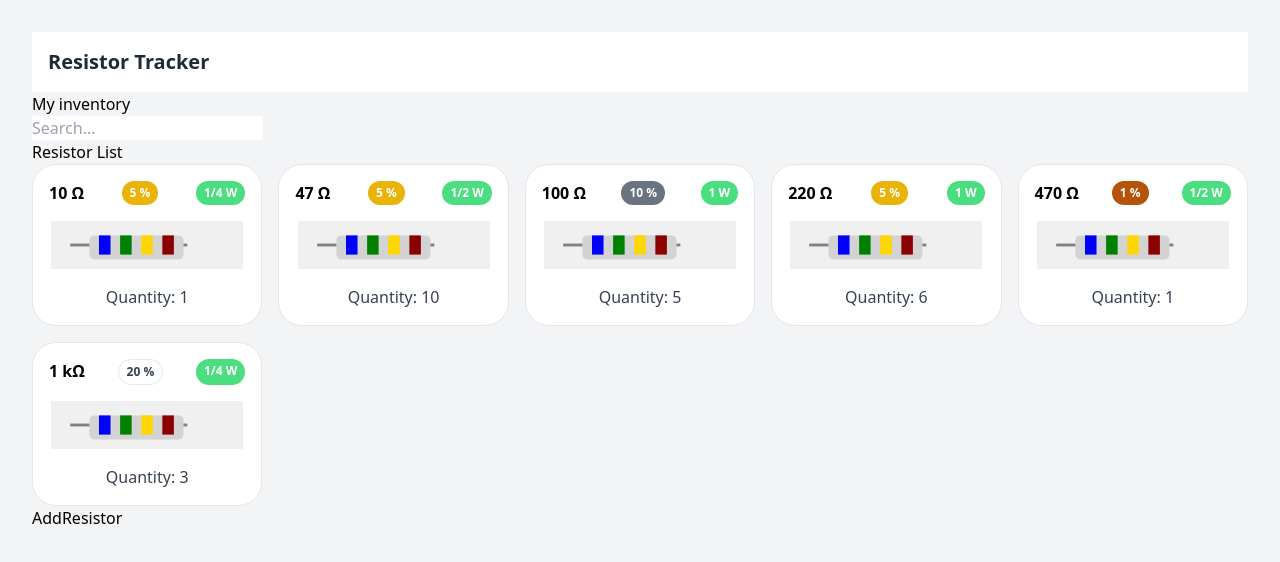
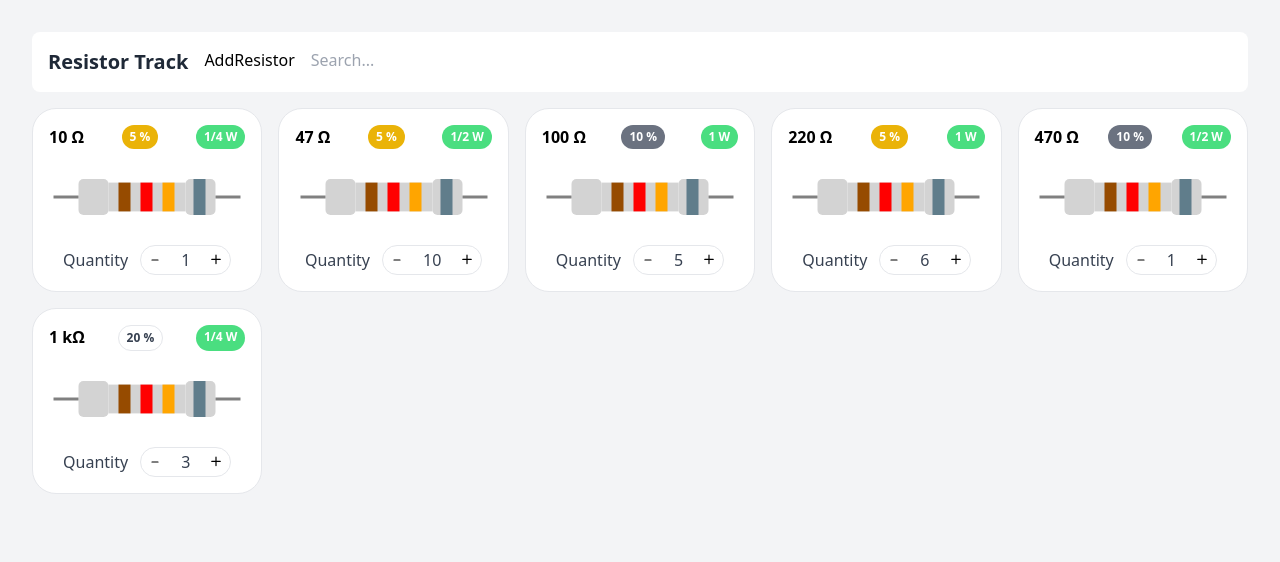
Before and after one commit to jhordyess/resistor-tracker, a React app: page / in a window 1280 px wide. Shown: the top 562 px of the page. Built offline with nearby package versions, Linux system fonts and the light colour scheme.

Commit message:
Updated Resistor List as Grid 🔥 Updated for compatibility with 4 band resistor Resistor image in svg updated Added add-subtract quantity functionality

```diff
--- a/src/components/ResistorImage.tsx
+++ b/src/components/ResistorImage.tsx
@@ -1,81 +1,173 @@
 import * as React from "react";
+import colors from "@utils/resistorColors";
+import { Resistor } from "@utils/types";
 
-const Resistor = ({ value, width = 192, height = 80, powerRating = 0 }) => {
-  const xPadding = 10;
-  const terminalLength = 10;
-  const bandWidth = 6;
+const Resistor = ({
+  value = ["1", "2", "3", "10"],
+  width = 192,
+  height = 80,
+  powerRating = 0.5,
+}: {
+  value?: string[];
+  width?: number;
+  height?: number;
+  powerRating?: Resistor["powerRating"];
+}) => {
+  const power2Width = Math.abs(powerRating - 1) * 5;
+  const power2Height = 1 / powerRating;
 
-  const sepXBand = 5;
-  const resistorWidth = 4 * (bandWidth + sepXBand) + sepXBand;
+  const xPadding = 0 + power2Width;
+  const yPadding = 20 + power2Height;
 
-  const firstBand = xPadding + terminalLength + sepXBand;
-  const secondBand = firstBand + bandWidth + sepXBand;
-  const thirdBand = secondBand + bandWidth + sepXBand;
-  const fourthBand = thirdBand + bandWidth + sepXBand;
+  const terminalLength = 25;
+
+  const blockWidth = 30;
+  const blockHeight = height - 2 * yPadding;
+
+  const factor = blockHeight / 5;
+
+  const bandWidth = 12;
+  const bandHeight = blockHeight - factor;
+  const sepXBand = 10;
+
+  const block1 = {
+    x: xPadding + terminalLength,
+    width: blockWidth,
+    y: yPadding,
+    height: blockHeight,
+  };
+
+  const resistor = {
+    x: block1.x + blockWidth,
+    width: width - 2 * xPadding - 2 * terminalLength - 2 * blockWidth,
+    y: block1.y + factor / 2,
+    height: bandHeight,
+  };
+
+  const block2 = {
+    x: resistor.x + resistor.width,
+    width: blockWidth,
+    y: block1.y,
+    height: blockHeight,
+  };
+
+  const [terminal1, terminal2] = [
+    { x1: xPadding, x2: xPadding + terminalLength },
+    {
+      x1: width - xPadding,
+      x2: width - xPadding - terminalLength,
+    },
+  ];
+
+  const firstBand = {
+    x: resistor.x + sepXBand,
+    width: bandWidth,
+    y: resistor.y,
+    height: resistor.height,
+    fill: colors.color1.find((color) => color.value === value[0]).hexColor,
+  };
+
+  const secondBand = {
+    x: firstBand.x + bandWidth + sepXBand,
+    width: bandWidth,
+    y: resistor.y,
+    height: resistor.height,
+    fill: colors.color2.find((color) => color.value === value[1]).hexColor,
+  };
+
+  const thirdBand = {
+    x: secondBand.x + bandWidth + sepXBand,
+    width: bandWidth,
+    y: resistor.y,
+    height: resistor.height,
+    fill: colors.multiply.find((color) => color.value === value[2]).hexColor,
+  };
+
+  const fourthBand = {
+    x: width - xPadding - terminalLength - sepXBand - bandWidth,
+    width: bandWidth,
+    y: block1.y,
+    height: block1.height,
+    fill: colors.tolerance.find((color) => color.value === value[3]).hexColor,
+  };
 
   return (
-    <svg
-      width={width}
-      height={height}
-      viewBox="0 0 200 50"
-      xmlns="http://www.w3.org/2000/svg"
-    >
-      <rect width="100%" height="100%" fill="#F0F0F0" />
-
+    <svg width={width} height={height} xmlns="http://www.w3.org/2000/svg">
+      {/* Blocks */}
       <rect
-        x={`${terminalLength + xPadding}%`}
-        y="30%"
-        width={`${resistorWidth}%`}
-        height="50%" // usado para power rating
+        x={block1.x}
+        width={block1.width}
+        y={block1.y}
+        height={block1.height}
+        rx="5"
+        ry="5"
+        fill="#D3D3D3"
+      />
+      <rect
+        x={block2.x}
+        width={block2.width}
+        y={block2.y}
+        height={block2.height}
         rx="5"
         ry="5"
         fill="#D3D3D3"
       />
 
+      {/* Resistor element */}
       <rect
-        x={`${firstBand}%`}
-        y="30%"
-        width={`${bandWidth}%`}
-        height="40%"
-        fill="#0000FF"
+        x={resistor.x}
+        width={resistor.width}
+        y={resistor.y}
+        height={resistor.height}
+        fill="#D3D3D3"
+      />
+
+      {/* 4 bands */}
+      <rect
+        x={firstBand.x}
+        width={firstBand.width}
+        y={firstBand.y}
+        height={firstBand.height}
+        fill={firstBand.fill}
       />
       <rect
-        x={`${secondBand}%`}
-        y="30%"
-        width={`${bandWidth}%`}
-        height="40%"
-        fill="#008000"
+        x={secondBand.x}
+        width={secondBand.width}
+        y={secondBand.y}
+        height={secondBand.height}
+        fill={secondBand.fill}
       />
       <rect
-        x={`${thirdBand}%`}
-        y="30%"
-        width={`${bandWidth}%`}
-        height="40%"
-        fill="#FFD700"
+        x={thirdBand.x}
+        width={thirdBand.width}
+        y={thirdBand.y}
+        height={thirdBand.height}
+        fill={thirdBand.fill}
       />
       <rect
-        x={`${fourthBand}%`}
-        y="30%"
-        width={`${bandWidth}%`}
-        height="40%"
-        fill="#8B0000"
+        x={fourthBand.x}
+        width={fourthBand.width}
+        y={fourthBand.y}
+        height={fourthBand.height}
+        fill={fourthBand.fill}
       />
 
+      {/* Terminals */}
       <line
-        x1={`${xPadding}%`}
+        x1={terminal1.x1}
+        x2={terminal1.x2}
         y1="50%"
-        x2={`${terminalLength + xPadding}%`}
         y2="50%"
         stroke="#808080"
-        stroke-width="3"
+        strokeWidth="3"
       />
       <line
-        x1={`${resistorWidth + terminalLength + xPadding}%`}
+        x1={terminal2.x1}
+        x2={terminal2.x2}
         y1="50%"
-        x2={`${100 - resistorWidth + terminalLength + xPadding}%`}
         y2="50%"
         stroke="#808080"
-        stroke-width="3"
+        strokeWidth="3"
       />
     </svg>
   );
--- a/src/components/ResistorList.tsx
+++ b/src/components/ResistorList.tsx
@@ -2,11 +2,8 @@ import * as React from "react";
 
 export default function ResistorList({ children }) {
   return (
-    <div>
-      Resistor List
-      <ul className="grid grid-cols-1 sm:grid-cols-2 md:grid-cols-3 lg:grid-cols-4 xl:grid-cols-5 gap-4">
-        {children}
-      </ul>
-    </div>
+    <ul className="grid grid-cols-1 sm:grid-cols-2 md:grid-cols-3 lg:grid-cols-4 xl:grid-cols-5 gap-4">
+      {children}
+    </ul>
   );
 }
--- a/src/components/ResistorListItem.tsx
+++ b/src/components/ResistorListItem.tsx
@@ -7,7 +7,8 @@ export default function ResistorListItem({
   className,
   powerRating,
   quantity,
-  removeResistor,
+  addQuantity,
+  subtractQuantity,
 }) {
   return (
     <li
@@ -26,12 +27,44 @@ export default function ResistorListItem({
         </div>
       </div>
 
-      <div className="flex-1 self-center">
-        <ResistorImage value="7173" />
+      <div className="flex-1 self-center py-2">
+        <ResistorImage />
       </div>
 
-      <div className="flex-1 text-gray-700 text-center">
-        Quantity: {quantity}
+      <div className="flex-1 text-gray-700 flex gap-3 justify-center align-middle">
+        <div className="self-center">Quantity</div>
+        <div className="rounded-full border flex gap-3 justify-evenly">
+          <button
+            className="hover:bg-gray-50 text-black font-bold p-2 rounded-full"
+            onClick={subtractQuantity}
+          >
+            <svg
+              xmlns="http://www.w3.org/2000/svg"
+              viewBox="0 0 20 20"
+              fill="currentColor"
+              className="w-3 h-3"
+            >
+              <path
+                fillRule="evenodd"
+                d="M16 10a1 1 0 0 1-1 1H5a1 1 0 1 1 0-2h10a1 1 0 0 1 1 1z"
+              />
+            </svg>
+          </button>
+          <div className="self-center">{quantity}</div>
+          <button
+            className="hover:bg-gray-50 text-black font-bold p-2 rounded-full"
+            onClick={addQuantity}
+          >
+            <svg
+              xmlns="http://www.w3.org/2000/svg"
+              viewBox="0 0 20 20"
+              fill="currentColor"
+              className="w-3 h-3"
+            >
+              <path d="M9 2a1 1 0 0 1 2 0v6h6a1 1 0 1 1 0 2h-6v6a1 1 0 1 1-2 0v-6H3a1 1 0 1 1 0-2h6V2z" />
+            </svg>
+          </button>
+        </div>
       </div>
     </li>
   );
--- a/src/pages/Home.tsx
+++ b/src/pages/Home.tsx
@@ -5,8 +5,9 @@ import AddResistor from "@components/AddResistor";
 import ResistorListItem from "@components/ResistorListItem";
 import { Resistor } from "@utils/types";
 import { format2SIUnits } from "@utils/cals";
+import colors from "@utils/resistorColors";
 
-const convertPowerRating = (powerRating: number) => {
+const convertPowerRating = (powerRating: Resistor["powerRating"]) => {
   if (powerRating === 0.25) return "1/4 W";
   if (powerRating === 0.5) return "1/2 W";
   if (powerRating === 1) return "1 W";
@@ -14,14 +15,11 @@ const convertPowerRating = (powerRating: number) => {
 };
 
 const chooseColor = (tolerance: number) => {
-  let color = tolerances.find((t) => t.value === tolerance)?.color;
-  if (color === "brown") color = "bg-amber-700";
-  if (color === "gold") color = "bg-yellow-500";
-  if (color === "silver") color = "bg-gray-500";
-  if (color === "none") {
-    return `text-gray-700 bg-white-200 border border-gray-200`;
+  let t = colors.tolerance.find((t) => t.value === String(tolerance));
+  if (t.eSeries === 6) {
+    return `text-gray-700 border border-gray-200 ${t.class}`;
   }
-  return `text-white ${String(color)}`;
+  return `text-white ${t.class}`;
 };
 
 let resistorListDef: Resistor[] = [
@@ -29,28 +27,17 @@ let resistorListDef: Resistor[] = [
   { value: 47, powerRating: 0.5, tolerance: 5, quantity: 10 },
   { value: 100, powerRating: 1, tolerance: 10, quantity: 5 },
   { value: 220, powerRating: 1, tolerance: 5, quantity: 6 },
-  { value: 470, powerRating: 0.5, tolerance: 1, quantity: 1 },
+  { value: 470, powerRating: 0.5, tolerance: 10, quantity: 1 },
   { value: 1000, powerRating: 0.25, tolerance: 20, quantity: 3 },
 ];
 
-/**
- * Resistor Tolerance List
- * Not included E3 and E192
- */
-const tolerances = [
-  { value: 1, color: "brown", eSeries: 96 },
-  { value: 2, color: "red", eSeries: 48 },
-  { value: 5, color: "gold", eSeries: 24 },
-  { value: 10, color: "silver", eSeries: 12 },
-  { value: 20, color: "none", eSeries: 6 },
-];
-
 export default function Home() {
-  const [resistorList, setResistorList] = React.useState(resistorListDef);
+  const [resistorList, setResistorList] =
+    React.useState<Resistor[]>(resistorListDef);
 
   const [searchValue, setSearchValue] = React.useState("");
 
-  let searchedResistors = [];
+  let searchedResistors: Resistor[] = [];
 
   if (searchValue.length < 1) {
     searchedResistors = resistorList;
@@ -62,37 +49,76 @@ export default function Home() {
     });
   }
 
+  const subtractQuantity = (
+    value: number,
+    powerRating: number,
+    tolerance: number
+  ) => {
+    let newResistorList: Resistor[] = [];
+    resistorList.forEach((resistor) => {
+      if (
+        resistor.value === value &&
+        resistor.powerRating === powerRating &&
+        resistor.tolerance === tolerance
+      ) {
+        if (resistor.quantity > 1) resistor.quantity = resistor.quantity - 1;
+        else return;
+      }
+      newResistorList.push(resistor);
+    });
+    setResistorList(newResistorList);
+  };
+
+  const addQuantity = (
+    value: number,
+    powerRating: number,
+    tolerance: number
+  ) => {
+    const newResistorList = resistorList.map((resistor) => {
+      if (
+        resistor.value === value &&
+        resistor.powerRating === powerRating &&
+        resistor.tolerance === tolerance
+      ) {
+        resistor.quantity = resistor.quantity + 1;
+      }
+      return resistor;
+    });
+    setResistorList(newResistorList);
+  };
+
   return (
     <div className="bg-gray-100 min-h-screen">
       <div className="container p-8 mx-auto">
-        <header className="bg-white p-4">
-          <h1 className="text-xl font-bold text-gray-800">Resistor Tracker</h1>
-        </header>
-        <main className="">
-          <h2>My inventory</h2>
+        <header className="bg-white p-4 flex gap-4 rounded-lg">
+          <h1 className="text-xl font-bold text-gray-800">Resistor Track</h1>
+          <AddResistor />
           <SearchBar
             searchValue={searchValue}
             setSearchValue={setSearchValue}
           />
+        </header>
+        <main className="py-4">
           <ResistorList>
-            {searchedResistors.map((resistor) => (
-              <ResistorListItem
-                key={
-                  resistor.value +
-                  resistor.tolerance +
-                  resistor.powerRating +
-                  ""
-                }
-                value={format2SIUnits(resistor.value)}
-                tolerance={resistor.tolerance}
-                className={chooseColor(resistor.tolerance)}
-                powerRating={convertPowerRating(resistor.powerRating)}
-                quantity={resistor.quantity}
-                removeResistor={() => {}}
-              />
-            ))}
+            {searchedResistors.map(
+              ({ value, powerRating, tolerance, quantity }) => (
+                <ResistorListItem
+                  key={value + tolerance + powerRating + ""}
+                  value={format2SIUnits(value)}
+                  tolerance={tolerance}
+                  className={chooseColor(tolerance)}
+                  powerRating={convertPowerRating(powerRating)}
+                  quantity={quantity}
+                  subtractQuantity={() => {
+                    subtractQuantity(value, powerRating, tolerance);
+                  }}
+                  addQuantity={() => {
+                    addQuantity(value, powerRating, tolerance);
+                  }}
+                />
+              )
+            )}
           </ResistorList>
-          <AddResistor />
         </main>
       </div>
     </div>
--- a/src/utils/cals.ts
+++ b/src/utils/cals.ts
@@ -1,4 +1,4 @@
-type ESeries = 3 | 6 | 12 | 24 | 48 | 96 | 192;
+import { ESeries } from "./types";
 
 /**
 
@@ -49,6 +49,7 @@ function calculatePos(pos: number, E: ESeries): number {
   // Check if the position is valid
   if (pos < 0) return -1;
   // Determine if the series is E48 or higher
+  // TODO E48 and higher doesn't have support yet
   const bool = E > 24;
 
   // Calculate the approximate resistor value
--- /dev/null
+++ b/src/utils/resistorColors.ts
@@ -0,0 +1,84 @@
+const colors = {
+  color1: [
+    { value: "1", text: "1 Brown", class: "bg-amber-700", hexColor: "#964B00" },
+    { value: "2", text: "2 Red", class: "w3-red", hexColor: "#FF0000" },
+    { value: "3", text: "3 Orange", class: "w3-orange", hexColor: "#FFA500" },
+    { value: "4", text: "4 Yellow", class: "w3-yellow", hexColor: "#FFFF00" },
+    { value: "5", text: "5 Green", class: "w3-green", hexColor: "#008000" },
+    { value: "6", text: "6 Blue", class: "w3-blue", hexColor: "#0000FF" },
+    { value: "7", text: "7 Violet", class: "w3-purple", hexColor: "#800080" },
+    { value: "8", text: "8 Gray", class: "w3-gray", hexColor: "#808080" },
+    { value: "9", text: "9 White", class: "w3-white", hexColor: "#FFFFFF" },
+  ],
+  color2: [
+    { value: "0", text: "0 Black", class: "w3-black", hexColor: "#000000" },
+    { value: "1", text: "1 Brown", class: "bg-amber-700", hexColor: "#964B00" },
+    { value: "2", text: "2 Red", class: "w3-red", hexColor: "#FF0000" },
+    { value: "3", text: "3 Orange", class: "w3-orange", hexColor: "#FFA500" },
+    { value: "4", text: "4 Yellow", class: "w3-yellow", hexColor: "#FFFF00" },
+    { value: "5", text: "5 Green", class: "w3-green", hexColor: "#008000" },
+    { value: "6", text: "6 Blue", class: "w3-blue", hexColor: "#0000FF" },
+    { value: "7", text: "7 Violet", class: "w3-purple", hexColor: "#800080" },
+    { value: "8", text: "8 Gray", class: "w3-gray", hexColor: "#808080" },
+    { value: "9", text: "9 White", class: "w3-white", hexColor: "#FFFFFF" },
+  ],
+  multiply: [
+    { value: "0", text: "×1 Black", class: "w3-black", hexColor: "#000000" },
+    {
+      value: "1",
+      text: "×10 Brown",
+      class: "bg-amber-700",
+      hexColor: "#964B00",
+    },
+    { value: "2", text: "×100 Red", class: "w3-red", hexColor: "#FF0000" },
+    { value: "3", text: "×1k Orange", class: "w3-orange", hexColor: "#FFA500" },
+    {
+      value: "4",
+      text: "×10k Yellow",
+      class: "w3-yellow",
+      hexColor: "#FFFF00",
+    },
+    { value: "5", text: "×100k Green", class: "w3-green", hexColor: "#008000" },
+    { value: "6", text: "×1M Blue", class: "w3-blue", hexColor: "#0000FF" },
+    {
+      value: "7",
+      text: "×10M Violet",
+      class: "w3-purple",
+      hexColor: "#800080",
+    },
+    { value: "8", text: "×100M Gray", class: "w3-gray", hexColor: "#808080" },
+    { value: "9", text: "×1G White", class: "w3-white", hexColor: "#FFFFFF" },
+    { value: "-1", text: "÷10 Gold", class: "w3-amber", hexColor: "#FFC107" },
+    {
+      value: "-2",
+      text: "÷100 Silver",
+      class: "w3-blue-gray",
+      hexColor: "#607D8B",
+    },
+  ],
+  tolerance: [
+    {
+      value: "5",
+      text: "± 5% Gold",
+      class: "bg-yellow-500",
+      hexColor: "#FFC107",
+      eSeries: 96,
+    },
+    {
+      value: "10",
+      text: "± 10% Silver",
+      class: "bg-gray-500",
+      hexColor: "#607D8B",
+      eSeries: 12,
+    },
+    {
+      value: "20",
+      text: "± 20% None",
+      class: "bg-white-200",
+      hexColor: "#FFFFFF",
+      eSeries: 6,
+    },
+  ],
+};
+
+export default colors;
--- a/src/utils/types.ts
+++ b/src/utils/types.ts
@@ -2,5 +2,6 @@ export interface Resistor {
   value: number;
   quantity: number;
   powerRating: 0.25 | 0.5 | 1 | 2;
-  tolerance: 1 | 2 | 5 | 10 | 20; // 1%, 2%, 5%, 10%, 20%
+  tolerance: 5 | 10 | 20; // 5%, 10%, 20%
 }
+export type ESeries = 6 | 12 | 24;
```
